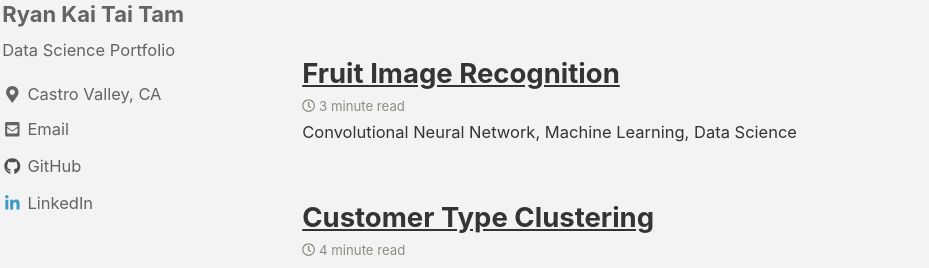
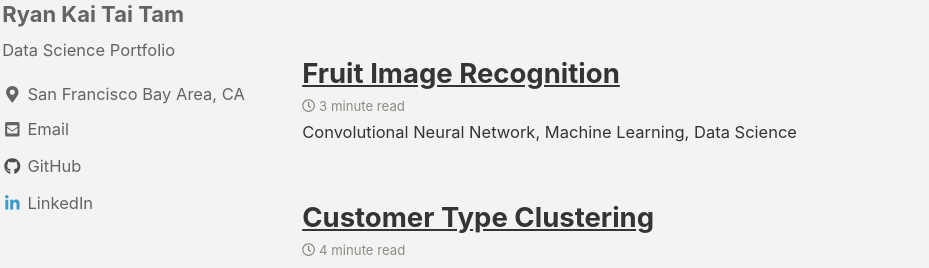
Before and after one commit to ryan-kttam/ryan-kttam.github.io, a Jekyll site: the page built from index.html, in a window 1280 px wide and 900 px high, scrolled down 1088 px. Shown: the part 199-467 px from the top of the window, without its empty margins (0-929 px from the left). Built offline with Jekyll 4.4.1, drawn with Linux system fonts in a browser that asks for light colours; cached includes are drawn as plain includes; nearby versions of some CDN libraries; the list of posts is cut into pages by our own code.

Commit message:
changed location

```diff
--- a/_config.yml
+++ b/_config.yml
@@ -104,7 +104,7 @@ author:
   name             : "Ryan Kai Tai Tam"
   avatar           : "/images/bio_self.jpg" # path of avatar image, e.g. "/assets/images/bio-photo.jpg"
   bio              : "Data Science Portfolio"
-  location         : "Castro Valley, CA"
+  location         : "San Francisco Bay Area, CA"
   email            :
   links:
     - label: "Email"
```
